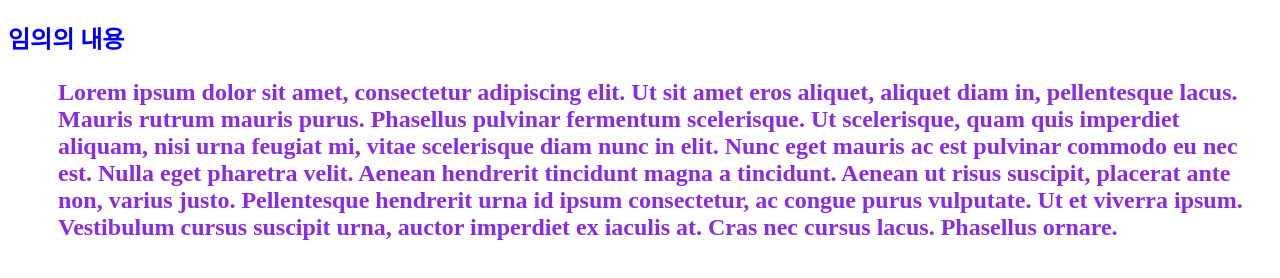
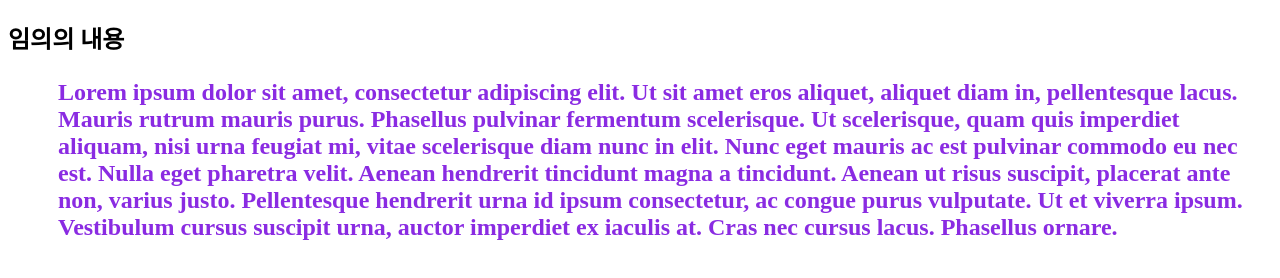
Before and after one commit to fbghk/Subject-3, a website: page index.html in a window 1280 px wide. Drawn offline with Linux system fonts and the light colour scheme.

Commit message:
h2태그 식별 확인

```diff
--- a/index.html
+++ b/index.html
@@ -12,7 +12,8 @@
   </h2>
 
   <script>
-
+    const h2 = document.getElementsByTagName("h2")
+    h2[0].style.color = "black";
   </script>
 </body>
 </html>
```
